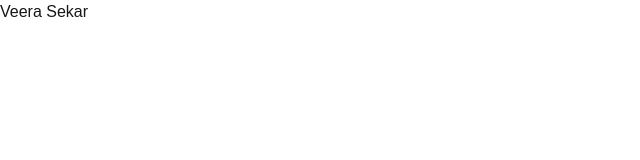
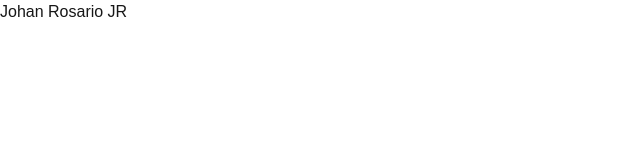
Before and after one commit to Mohanprasath6469/demo_git_Project, a Next.js app in the folder testing_project/: page / in a window 1280 px wide. Shown: the top 160 px of the page, without its empty margins (0-640 px from the left). Built offline with nearby package versions, Linux system fonts and the light colour scheme.

Commit message:
changes for testing

```diff
--- a/testing_project/src/app/page.tsx
+++ b/testing_project/src/app/page.tsx
@@ -1,5 +1,5 @@
 export default function first_page(){
   return(
-    <div>Veera Sekar</div>
+    <div>Johan Rosario JR</div>
   )
 }
```
